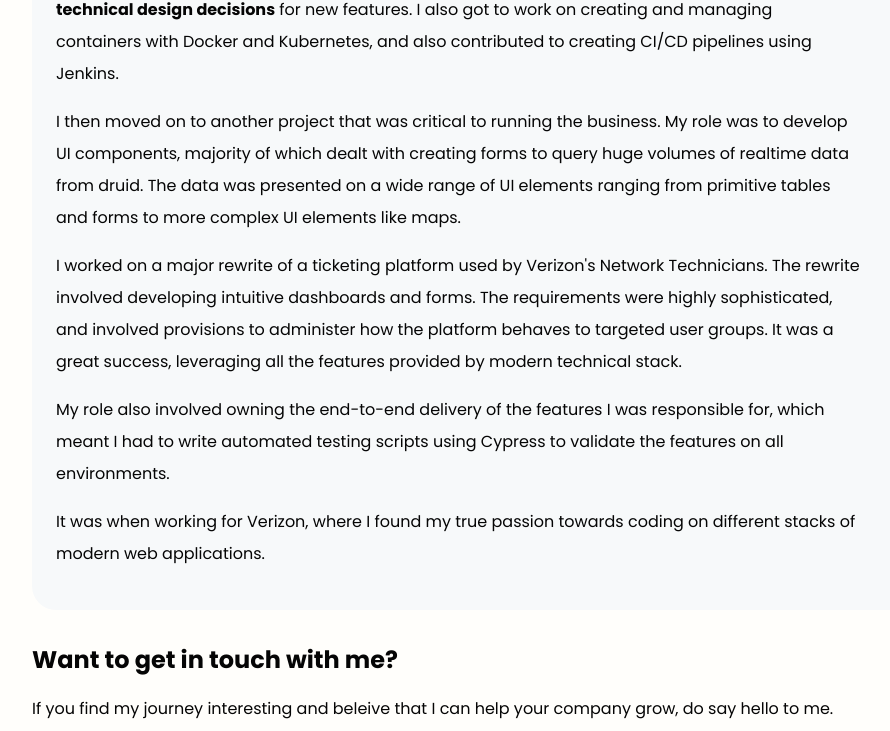
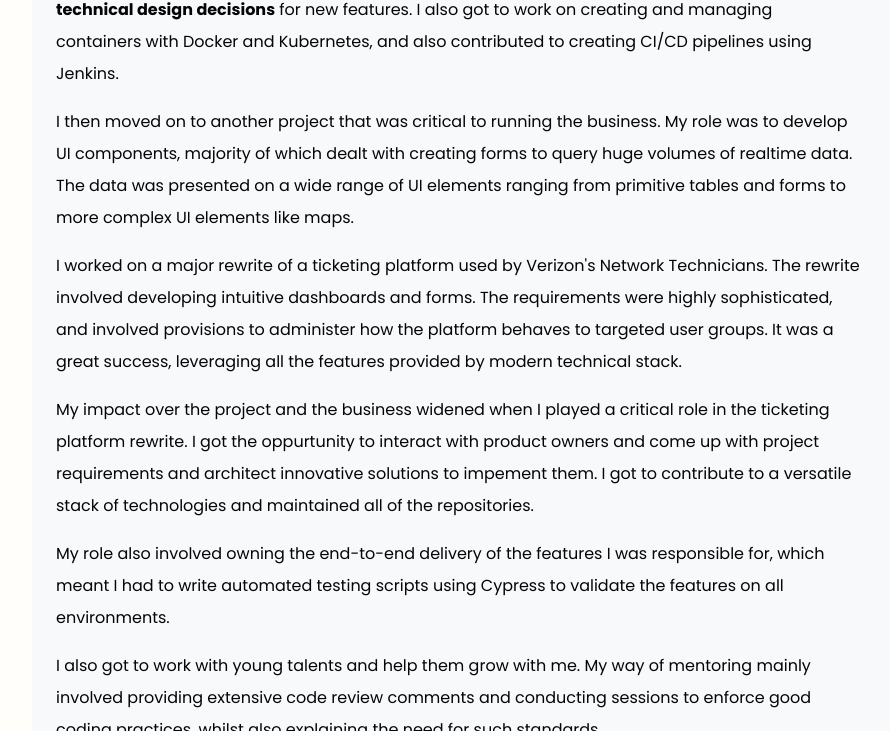
Before and after one commit to praveen1994kp/praveen-kumaravel-portfolio, a plain HTML site: page index.html in a window 1280 px wide. Shown: the part 3637-4368 px from the top of the page, without its empty margins (120-1010 px from the left). Drawn offline with Linux system fonts and the light colour scheme.

Commit message:
Updated contents.

```diff
--- a/index.html
+++ b/index.html
@@ -40,7 +40,7 @@
                     <img src="assets/hero.jpg" alt="A photo of me">
                 </picture>
                 <h1 class="hero-title">
-                    Hi, my name is<br /> Praveen Kumaravel. I am a full stack web developer based in Chennai, India.
+                    Hi, my name is Praveen Kumaravel. I am a full stack web developer based in Chennai, India.
                     <br> Highly experienced in developing modern Web Applications.
                 </h1>
             </section>
@@ -163,10 +163,12 @@
                             <li class="pill">Jest</li>
                             <li class="pill">Nodejs</li>
                             <li class="pill">Mocha</li>
+                            <li class="pill">Docker</li>
+                            <li class="pill">Kubernetes</li>
+                            <li class="pill">Java</li>
+                            <li class="pill">Apache Pulsar</li>
                             <li class="pill">Sinonjs</li>
                             <li class="pill">Chai</li>
-                            <li class="pill">Docker</li>
-                            <li class="pill">Kubernetes</li>
                             <li class="pill">Postgres</li>
                             <li class="pill">Mongodb</li>
                             <li class="pill">Git</li>
@@ -207,7 +209,7 @@
                         <p>
                             I then moved on to another project that was critical to running the business.
                             My role was to develop UI components, majority of which dealt with creating forms
-                            to query huge volumes of realtime data from druid. The data was presented on
+                            to query huge volumes of realtime data. The data was presented on
                             a wide range of UI elements ranging from primitive tables and forms to more complex
                             UI elements like maps.
                         </p>
@@ -220,9 +222,19 @@
 
                         </p>
                         <p>
+                            My impact over the project and the business widened when I played a critical role in the ticketing
+                            platform rewrite. I got the oppurtunity to interact with product owners and come up with project requirements
+                            and architect innovative solutions to impement them. I got to contribute to a versatile stack of technologies
+                            and maintained all of the repositories.
+                        </p>
+                        <p>
                             My role also involved owning the end-to-end delivery of the features I was responsible for,
                              which meant I had to write automated testing scripts using Cypress
                               to validate the features on all environments.
+                        </p>
+                        <p>I also got to work with young talents and help them grow with me. My way of mentoring mainly involved
+                            providing extensive code review comments and conducting sessions to enforce good coding practices, whilst
+                            also explaining the need for such standards.
                         </p>
                         <p>It was when working for Verizon, where I found my true passion towards coding on
                             different stacks of modern web applications.
```
